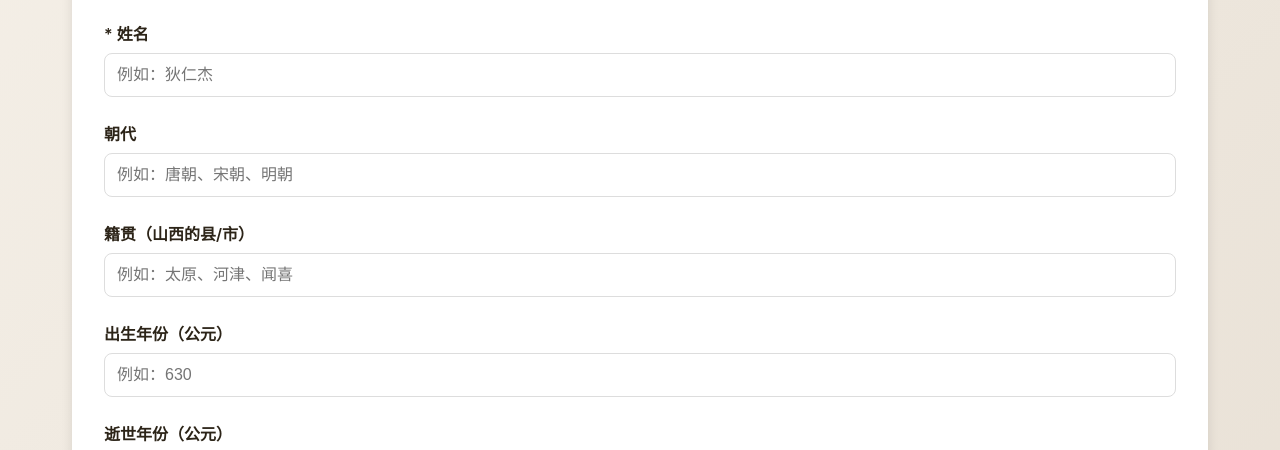
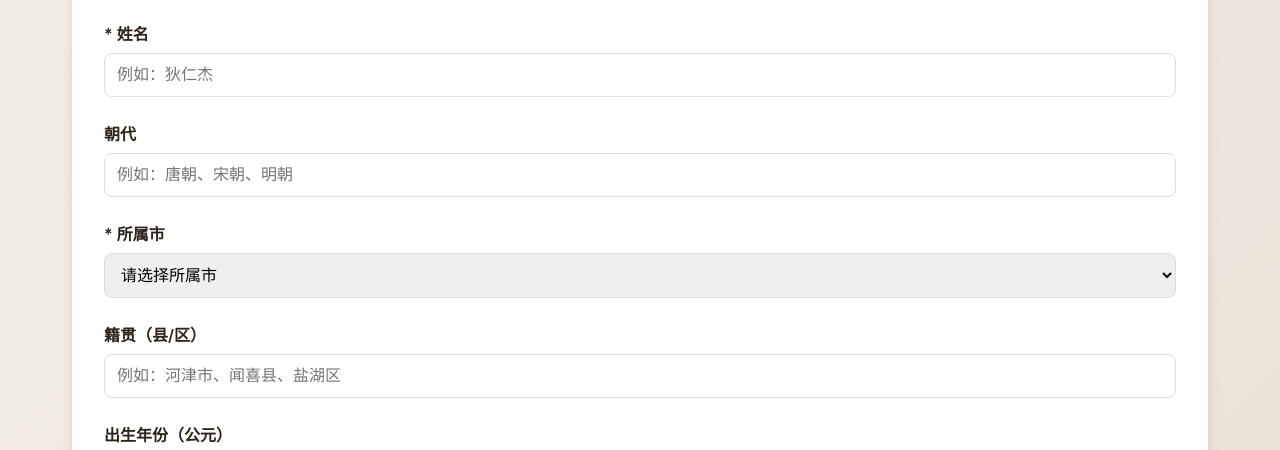
Before and after one commit to mugua-8210/shanxiren, a website: page add.html in a window 1280 px wide. Shown: the part 327-777 px from the top of the page. Drawn offline with nearby package versions, Linux system fonts and the light colour scheme.

Commit message:
Add city selection and county input fields

```diff
--- a/add.html
+++ b/add.html
@@ -34,8 +34,26 @@
                 </div>
 
                 <div class="form-group">
-                    <label>籍贯（山西的县/市）</label>
-                    <input type="text" id="county" placeholder="例如：太原、河津、闻喜">
+                    <label>* 所属市</label>
+                    <select id="city" required>
+                        <option value="">请选择所属市</option>
+                        <option value="太原市">太原市</option>
+                        <option value="运城市">运城市</option>
+                        <option value="临汾市">临汾市</option>
+                        <option value="大同市">大同市</option>
+                        <option value="长治市">长治市</option>
+                        <option value="晋城市">晋城市</option>
+                        <option value="忻州市">忻州市</option>
+                        <option value="晋中市">晋中市</option>
+                        <option value="吕梁市">吕梁市</option>
+                        <option value="阳泉市">阳泉市</option>
+                        <option value="朔州市">朔州市</option>
+                    </select>
+                </div>
+
+                <div class="form-group">
+                    <label>籍贯（县/区）</label>
+                    <input type="text" id="county" placeholder="例如：河津市、闻喜县、盐湖区">
                 </div>
 
                 <div class="form-group">
```
